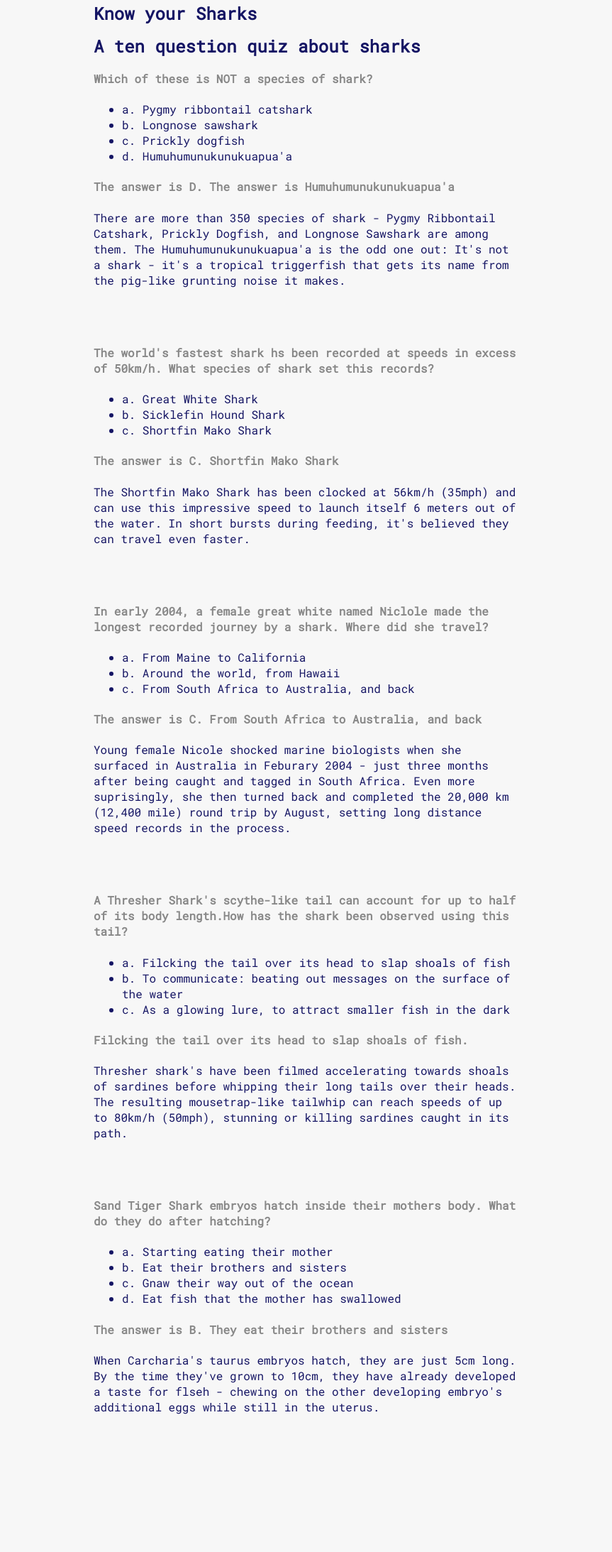
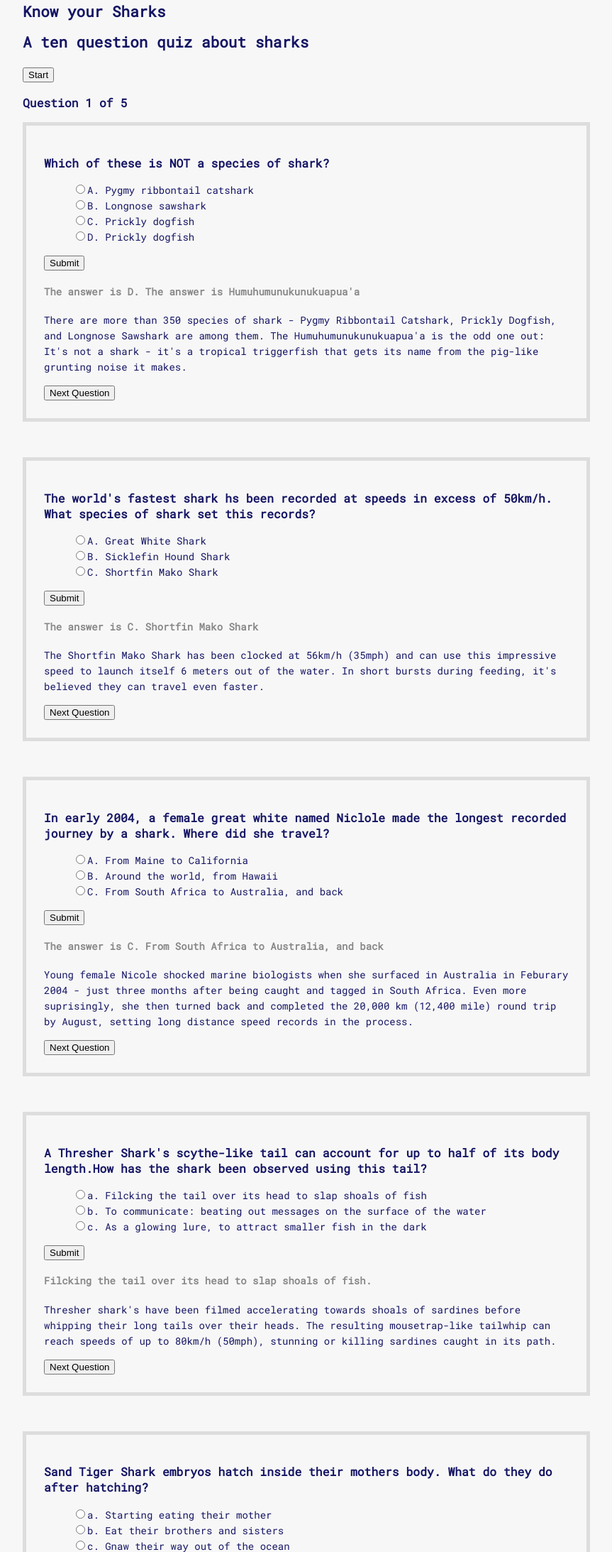
Before and after one commit to rodblackney/shark-quiz, a plain HTML site: page index.html in a window 1280 px wide. Shown: the part 120-2306 px from the top of the page at 71% size, without its empty margins (208-1071 px from the left). Before the commit the page ends 2113 px from the top, so only its background shows below. Drawn offline with nearby package versions, Linux system fonts and the light colour scheme.

Commit message:
updated css started js

```diff
--- a/css/styles.css
+++ b/css/styles.css
@@ -2,13 +2,13 @@ body {
   color: #151564;
   background-color: #F7F7F7;
   line-height: 22px;
-  font-size: 16px;
+  font-size: 14px;
   font-family: 'Roboto Mono';
   padding-top: 100px;
 }
 
 .container {
-  width: 600px;
+  width: 800px;
   height: 600px;
   margin-left: auto;
   margin-right: auto;
@@ -17,7 +17,9 @@ body {
 
 .content {
   text-align: left;
-  margin-bottom: 80px;
+  border: 5px solid #ddd;
+  margin-bottom: 50px;
+  padding: 25px;
 }
 
 h4 {
--- a/index.html
+++ b/index.html
@@ -13,102 +13,112 @@
 <body>
 
   <div class="container">
-
     <div class="intro">
       <h2>Know your Sharks<h2>
-	   <p>A ten question quiz about sharks</p>
+     <p>A ten question quiz about sharks</p>
+     <button type="submit">Start</button>
     </div>
+
+
+<h3>Question 1 of 5</h3>
 
 <!--Question One-->
 
 <div class="content">
-  <h4 class="question-one">Which of these is NOT a species of shark?</h4>
+  <h3 class="question-one">Which of these is NOT a species of shark?</h3>
   <ul class="choices">
-    <li>a. Pygmy ribbontail catshark</li>
-    <li>b. Longnose sawshark</li>
-    <li>c. Prickly dogfish</li>
-    <li>d. Humuhumunukunukuapua'a</li>
+    <input type="radio" name="options" value="a">A. Pygmy ribbontail catshark</input><br>
+    <input type="radio" name="options" value="b">B. Longnose sawshark</input><br>
+    <input type="radio" name="options" value="c">C. Prickly dogfish</input><br>
+    <input type="radio" name="options" value="d">D. Prickly dogfish</input><br>
   </ul>
+     <button type="submit">Submit</button>
+
+<!--Answer One -->
+
 <h4 class="answer-one">The answer is D. The answer is Humuhumunukunukuapua'a</h4>
   <p class="factoid-one">There are more than 350 species of shark - Pygmy Ribbontail Catshark, Prickly Dogfish, and Longnose Sawshark are among them. The Humuhumunukunukuapua'a is the odd one out: It's not a shark - it's a tropical triggerfish that gets its name from the pig-like grunting noise it makes.</p>
+    <button type="submit">Next Question</button>
 </div>
+
+
 
 <!--Question Two-->
 
 <div class="content">
-  <h4 class="question-two">The world's fastest shark hs been recorded at speeds in excess of 50km/h. What species of shark set this records?</h4>
+  <h3 class="question-two">The world's fastest shark hs been recorded at speeds in excess of 50km/h. What species of shark set this records?</h3>
   <ul class="choices">
-    <li>a. Great White Shark</li>
-    <li>b. Sicklefin Hound Shark</li>
-    <li>c. Shortfin Mako Shark</li>
+    <input type="radio" name="options" value="a">A. Great White Shark</input><br>
+    <input type="radio" name="options" value="b">B. Sicklefin Hound Shark</input><br>
+    <input type="radio" name="options" value="c">C. Shortfin Mako Shark</input><br>
   </ul>
+     <button type="submit">Submit</button>
+
+<!--Answer Two -->
+
 <h4 class="answer-two">The answer is C. Shortfin Mako Shark</h4>
   <p class="factoid-two">The Shortfin Mako Shark has been clocked at 56km/h (35mph) and can use this impressive speed to launch itself 6 meters out of the water. In short bursts during feeding, it's believed they can travel even faster.</p>
+  <button type="submit">Next Question</button>
 </div>
+
 
 <!--Question Three-->
 
 <div class="content">
-  <h4 class="question-three">In early 2004, a female great white named Niclole made the longest recorded journey by a shark. Where did she travel?</h4>
+  <h3 class="question-three">In early 2004, a female great white named Niclole made the longest recorded journey by a shark. Where did she travel?</h3>
   <ul class="choices">
-    <li>a. From Maine to California</li>
-    <li>b. Around the world, from Hawaii</li>
-    <li>c. From South Africa to Australia, and back</li>
+    <input type="radio" name="options" value="a">A. From Maine to California</input><br>
+    <input type="radio" name="options" value="b">B. Around the world, from Hawaii</input><br>
+    <input type="radio" name="options" value="c">C. From South Africa to Australia, and back</input><br>
   </ul>
+     <button type="submit">Submit</button>
+
+<!--Answer Three-->
+
 <h4 class="answer-three">The answer is C. From South Africa to Australia, and back</h4>
   <p class="factoid-three">Young female Nicole shocked marine biologists when she surfaced in Australia in Feburary 2004 - just three months after being caught and tagged in South Africa. Even more suprisingly, she then turned back and completed the 20,000 km (12,400 mile) round trip by August, setting long distance speed records in the process.</p>
+  <button type="submit">Next Question</button>
 </div>
+
 
 <!--Question Four-->
 
 <div class="content">
-  <h4 class="question-four">A Thresher Shark's scythe-like tail can account for up to half of its body length.How has the shark been observed using this tail?</h4>
+  <h3 class="question-four">A Thresher Shark's scythe-like tail can account for up to half of its body length.How has the shark been observed using this tail?</h3>
   <ul class="choices">
-    <li>a. Filcking the tail over its head to slap shoals of fish</li>
-    <li>b. To communicate: beating out messages on the surface of the water</li>
-    <li>c. As a glowing lure, to attract smaller fish in the dark</li>
+    <input type="radio" name="options" value="a">a. Filcking the tail over its head to slap shoals of fish</input><br>
+    <input type="radio" name="options" value="b">b. To communicate: beating out messages on the surface of the water</input><br>
+    <input type="radio" name="options" value="c">c. As a glowing lure, to attract smaller fish in the dark</input><br>
   </ul>
+     <button type="submit">Submit</button>
+
+<!--Answer Five-->
+
 <h4 class="answer-four">Filcking the tail over its head to slap shoals of fish.</h4>
   <p class="factoid-four">Thresher shark's have been filmed accelerating towards shoals of sardines before whipping their long tails over their heads. The resulting mousetrap-like tailwhip can reach speeds of up to 80km/h (50mph), stunning or killing sardines caught in its path.</p>
+  <button type="submit">Next Question</button>
 </div>
 
 <!--Question Five-->
 
 <div class="content">
-  <h4 class="question-five">Sand Tiger Shark embryos hatch inside their mothers body. What do they do after hatching?</h4>
+  <h3 class="question-five">Sand Tiger Shark embryos hatch inside their mothers body. What do they do after hatching?</h4>
   <ul class="choices">
-    <li>a. Starting eating their mother</li>
-    <li>b. Eat their brothers and sisters</li>
-    <li>c. Gnaw their way out of the ocean</li>
-    <li>d. Eat fish that the mother has swallowed</li>
+
+    <input type="radio" name="options" value="a">a. Starting eating their mother</input><br>
+    <input type="radio" name="options" value="b">b. Eat their brothers and sisters</input><br>
+    <input type="radio" name="options" value="c">c. Gnaw their way out of the ocean</input><br>
+    <input type="radio" name="options" value="c">d. Eat fish that the mother has swallowed</input><br>
   </ul>
-<h4 class="answer-five">The answer is B. They eat their brothers and sisters</h4>
+
+     <button type="submit">Submit</button>
+
+<!--Answer Five-->
+
+<h3 class="answer-five">The answer is B. They eat their brothers and sisters</h3>
   <p class="factoid-five">When Carcharia's taurus embryos hatch, they are just 5cm long. By the time they've grown to 10cm, they have already developed a taste for flseh - chewing on the other developing embryo's additional eggs while still in the uterus.</p>
+<button type="submit">Next Question</button>
 </div>
-
-
-
-
-
-
-
-
-
-
-
-
-
-
-
-
-
-
-
-
-
-
-
-
 
 
 </div>
--- a/js/app.js
+++ b/js/app.js
@@ -1,7 +1,7 @@
 $(document).ready(function() {
 
 // when document loads hide all other questions except question one
-    $(".content").mouseenter(function() {
+  //  $(".content").mouseenter(function() {
         $(".question-one").show();
         $(".question-two").hide();
         $(".question-three").hide();
@@ -16,7 +16,7 @@ $(document).ready(function() {
     })
 
 // when document loads hide all other questions except question two
-    $(".content").mouseenter(function() {
+//    $(".content").mouseenter(function() {
         $(".question-one").hide();
         $(".question-two").show();
         $(".question-three").hide();
@@ -31,7 +31,7 @@ $(document).ready(function() {
     })
 
 // when document loads hide all other questions except question three
-    $(".content").mouseenter(function() {
+ //   $(".content").mouseenter(function() {
         $(".question-one").hide();
         $(".question-two").hide();
         $(".question-three").show();
@@ -46,7 +46,7 @@ $(document).ready(function() {
     })
 
 // when document loads hide all other questions except question four
-    $(".content").mouseenter(function() {
+ //   $(".content").mouseenter(function() {
         $(".question-one").hide();
         $(".question-two").hide();
         $(".question-three").hide();
@@ -62,7 +62,7 @@ $(document).ready(function() {
 
 
 // when document loads hide all other questions except question five
-    $(".content").mouseenter(function() {
+ //   $(".content").mouseenter(function() {
         $(".question-one").hide();
         $(".question-two").hide();
         $(".question-three").hide();
```
